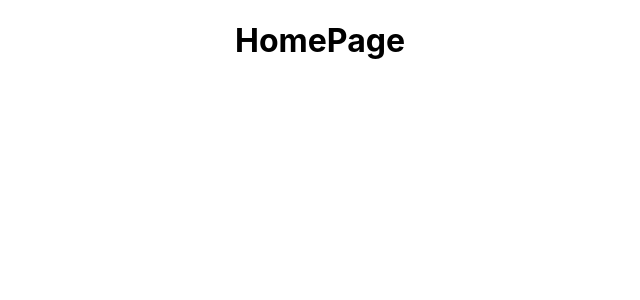
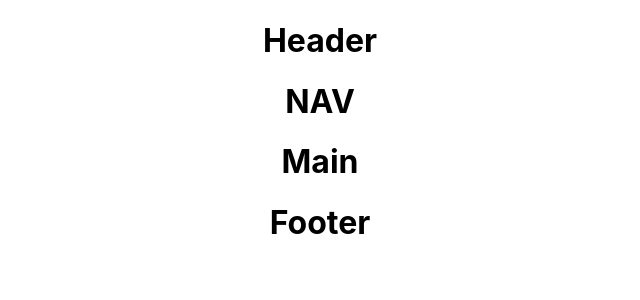
Before and after one commit to SvetikBaglay/lemon-cafe, a React (Create React App) app in the folder lemon-cafe/: page / in a window 1280 px wide. Shown: the top 300 px of the page, without its empty margins (320-960 px from the left). Built offline with nearby package versions, Linux system fonts and the light colour scheme.

Commit message:
created new components for main page

```diff
--- a/lemon-cafe/src/App.js
+++ b/lemon-cafe/src/App.js
@@ -1,10 +1,17 @@
 
 import './App.css';
+import Footer from './Footer';
+import Header from './Header';
+import Main from './Main';
+import Nav from './Nav';
 
 function App() {
   return (
     <div className="App">
-      <h1>HomePage</h1>
+      <Header />
+      <Nav />
+      <Main />
+      <Footer />
     </div>
   );
 }
--- /dev/null
+++ b/lemon-cafe/src/Footer.js
@@ -0,0 +1,10 @@
+
+import './App.css';
+
+function Footer() {
+  return (
+    <h1>Footer</h1>
+  );
+}
+
+export default Footer;
--- /dev/null
+++ b/lemon-cafe/src/Header.js
@@ -0,0 +1,10 @@
+
+import './App.css';
+
+function Header() {
+  return (
+    <h1>Header</h1>
+  );
+}
+
+export default Header;
--- /dev/null
+++ b/lemon-cafe/src/Main.js
@@ -0,0 +1,10 @@
+
+import './App.css';
+
+function Main() {
+  return (
+   <h1>Main</h1>
+  );
+}
+
+export default Main;
--- /dev/null
+++ b/lemon-cafe/src/Nav.js
@@ -0,0 +1,10 @@
+
+import './App.css';
+
+function Nav() {
+  return (
+    <h1>NAV</h1>
+  );
+}
+
+export default Nav;
```
